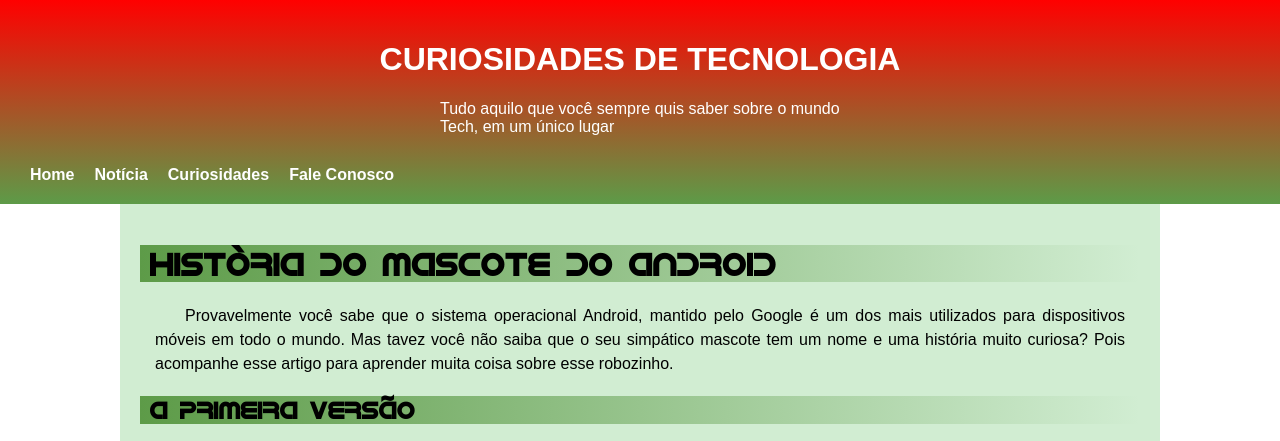
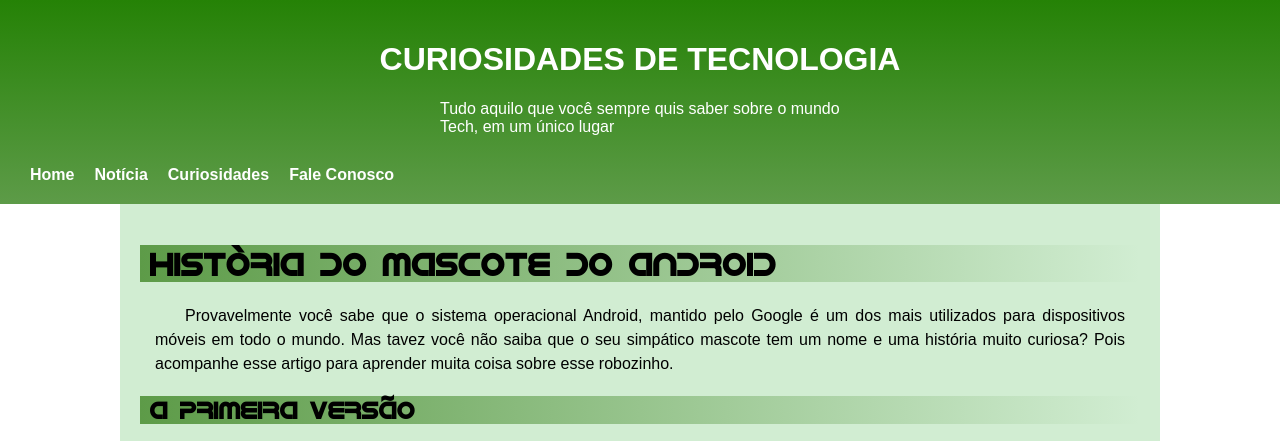
Before and after one commit to Joenderson94/html-css, a plain HTML site: page desafios/d010FINAL/index.html in a window 1280 px wide. Shown: the top 441 px of the page. Drawn offline with Linux system fonts and the light colour scheme.

Commit message:
Update style.css

```diff
--- a/desafios/d010FINAL/style.css
+++ b/desafios/d010FINAL/style.css
@@ -29,7 +29,7 @@ body{
 
 
 header{
-    background-image: linear-gradient(to bottom,red , var(--cor3));
+    background-image: linear-gradient(to bottom,var(--cor4) , var(--cor3));
     padding: 20px;
     max-height: 190px;
 
```
